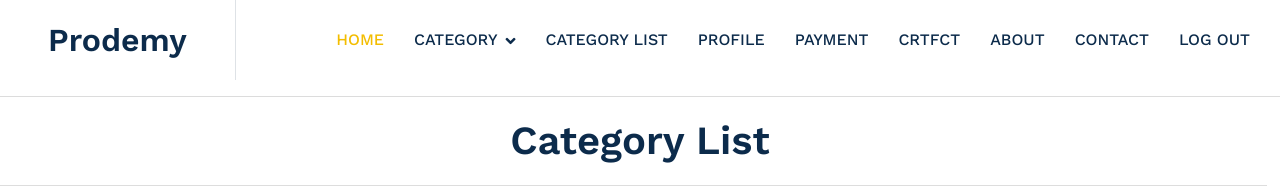
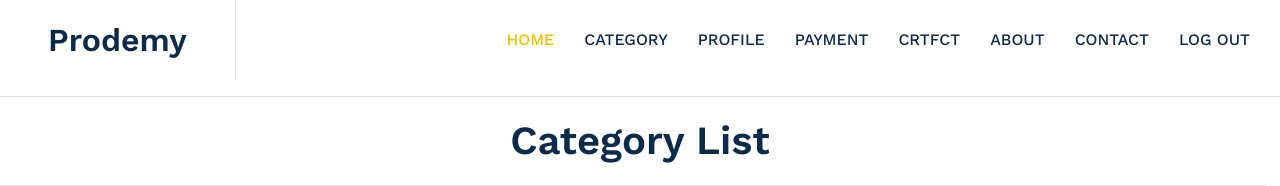
Before and after one commit to Muk74dir/Prodemy, a Django app: page /account/category/ in a window 1280 px wide. Shown: the top 186 px of the page. Run offline with Django 4.2, Linux system fonts and the light colour scheme; a user stored in the database is signed in; data comes from the database, SQL or seed files in the repository; both versions use the stored data as it was before the commit; some libraries are stand-ins or nearby versions.

Commit message:
category list and category both are work through category top-down

```diff
--- a/ProdemyApp/templates/views/category_list.html
+++ b/ProdemyApp/templates/views/category_list.html
@@ -19,7 +19,7 @@
             <img src="{{ category.image.url }}" alt="{{ category.name }}" class="category-image">
             {%endif%}
             <div class="category-details">
-                 <a href="#" class = "category-details" >Details</a>
+                 <a href={% url "category_details" category.slug %} class = "category-details" >Details</a>
             </div>
 
         </div>
--- a/templates/base.html
+++ b/templates/base.html
@@ -63,17 +63,17 @@
                 <a href="{% url 'teacherDashboard' %}" class="nav-item nav-link">Dashboard</a>
                 <a href = '{% url 'create_category' %}' class = "nav-item nav-link">Create Category</a>
                 {% endif %}
+
                 <div class="nav-item dropdown">
-                    <a href="#" class="nav-link dropdown-toggle" data-bs-toggle="dropdown">Category</a>
+                    <a href="{% url 'category' %}" class="nav-link">Category</a>
                     <div class="dropdown-menu bg-light m-0">
                         {% for category in Categories %}
-                        <a href="{% url 'category_details' category.slug %}" class="dropdown-item">{{category.name}}</a>
+                            <a href="{% url 'category_details' category.slug %}" class="dropdown-item">{{category.name}}</a>
                         {% endfor %}
                     </div>
                 </div>
 
                 {% if user.id %}
-                <a href = '{% url 'category' %}' class = "nav-item nav-link">Category List</a>
                 <a href="{% url "profile" %}" class="nav-item nav-link">Profile</a>
                 <a href="{% url "transaction" %}" class="nav-item nav-link">Payment</a>
                 <a href="{% url "certificate_view" %}" class="nav-item nav-link">Crtfct</a>
```
Also changed, not shown: ProdemyApp/migrations/0001_initial.py (deleted), ProdemyApp/migrations/__init__.py (deleted), db.sqlite3 (deleted).
